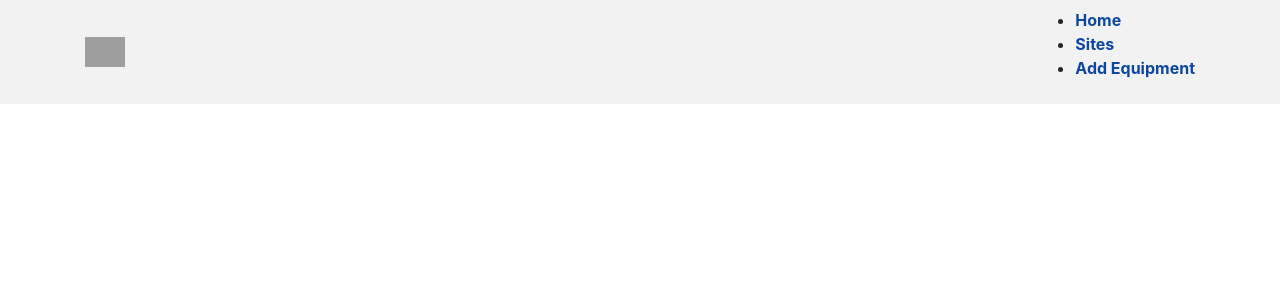
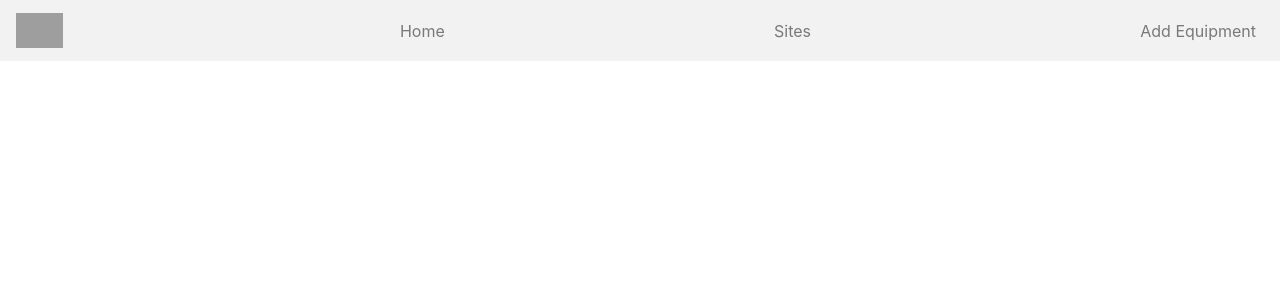
Before and after one commit to kodyimmink/asset-management-system, a React (Create React App) app in the folder client/: page / in a window 1280 px wide. Shown: the top 300 px of the page. Built offline with nearby package versions, Linux system fonts and the light colour scheme; grey boxes are pictures that could not be loaded; what google-maps-react would draw is missing.

Commit message:
modified navbar to work with react router

```diff
--- a/client/src/App.js
+++ b/client/src/App.js
@@ -2,7 +2,7 @@ import React from 'react';
 import { BrowserRouter, Route } from 'react-router-dom';
 
 import Home from './components/Home';
-import Navbar from './components/Navbar';
+import Navigation from './components/Navigation';
 import AddEquipment from "./components/AddEquipment";
 import EditEquipment from "./components/EditEquipment";
 import EquipmentNotes from "./components/EquipmentNotes";
@@ -14,7 +14,7 @@ function App() {
   return (
     <BrowserRouter>
       <div className="App">
-        <Navbar/>
+        <Navigation/>
         <Route path="/home" component={Home} />
         <Route path="/addEquipment" component={AddEquipment} />
         <Route path="/editEquipment/:id" component={EditEquipment} />
--- a/client/src/components/Navbar.js
+++ /dev/null
@@ -1,19 +0,0 @@
-import React from 'react';
-import { Link, NavLink, withRouter } from 'react-router-dom';
-
-const Navbar = () => {
-    return(
-        <nav className="nav-wrapper navbar">
-            <div className='container'>
-                <Link to="/home" className="left brand-logo"> <img className='logoImage' src='https://static1.squarespace.com/static/5b9a8f85cef3721a831f6917/t/5c1a4d08b8a045eac311c4eb/1559658308940/?format=1500w' alt="K&S Ventures"/></Link>
-                <ul className="right">
-                    <li><NavLink to="/home">Home</NavLink></li>
-                    <li><NavLink to="/sites">Sites</NavLink></li>
-                    <li><NavLink to="/addEquipment">Add Equipment</NavLink></li>
-                </ul>
-            </div>
-        </nav>
-    )
-}
-
-export default withRouter(Navbar);
--- /dev/null
+++ b/client/src/components/Navigation.js
@@ -0,0 +1,71 @@
+// import React from 'react';
+// import { Link, NavLink, withRouter } from 'react-router-dom';
+// import { Navbar } from 'react-bootstrap';
+
+// const Navigation = () => {
+//     return(
+//         <nav className="nav-wrapper navbar">
+//             <div className='container'>
+//                 <div>
+//                             <Link to="/home" className="left brand-logo"> <img className='logoImage' src='https://static1.squarespace.com/static/5b9a8f85cef3721a831f6917/t/5c1a4d08b8a045eac311c4eb/1559658308940/?format=1500w' alt="K&S Ventures"/></Link>
+//                             <b>Asset Manager</b>
+
+//                 </div>
+
+//                 <ul className="right">
+//                     <li><NavLink to="/home">Home</NavLink></li>
+//                     <li><NavLink to="/sites">Sites</NavLink></li>
+//                     <li><NavLink to="/addEquipment">Add Equipment</NavLink></li>
+//                 </ul>
+//             </div>
+//         </nav>
+//     )
+// }
+
+// export default withRouter(Navigation);
+
+import React, { Component } from 'react';
+import { Link, withRouter } from 'react-router-dom';
+import { Navbar, Nav, NavItem } from 'react-bootstrap';
+
+class Navigation extends Component {
+  render() {
+    return (
+      <div>
+        <div>
+          <Navbar expand='sm'>
+            <Navbar.Brand as={Link} to="/home" >
+            <img
+                src="https://static1.squarespace.com/static/5b9a8f85cef3721a831f6917/t/5c1a4d08b8a045eac311c4eb/1559658308940/?format=1500w"
+                width="auto"
+                height="35"
+                className="d-inline-block align-top"
+                alt="K&S Ventures logo"
+                />
+            </Navbar.Brand>
+            <Navbar.Toggle aria-controls="basic-navbar-nav" />
+                <Navbar.Collapse>
+                    <Nav className="ml-auto">
+                        <NavItem eventkey={1} href="/">
+                        <Nav.Link as={Link} to="/home" >Home</Nav.Link>
+                        </NavItem>
+                    </Nav>
+                    <Nav className="ml-auto">
+                        <NavItem eventkey={1} href="/">
+                        <Nav.Link as={Link} to="/sites" >Sites</Nav.Link>
+                        </NavItem>
+                    </Nav>
+                    <Nav className="ml-auto">
+                        <NavItem eventkey={1} href="/">
+                        <Nav.Link as={Link} to="/addEquipment" >Add Equipment</Nav.Link>
+                        </NavItem>
+                    </Nav>
+                </Navbar.Collapse>
+          </Navbar>
+        </div>
+      </div>
+    );
+  }
+}
+
+export default withRouter(Navigation);
--- a/client/src/index.css
+++ b/client/src/index.css
@@ -22,11 +22,6 @@ code {
   background-color: #f2f2f2;
 }
 
-.navbar li a{
-  font-weight: bold;
-  color: #0d47a1;
-}
-
 .parent {
   white-space: nowrap;
   overflow-x: auto;
@@ -45,3 +40,7 @@ h2{
   height: 300px;
   width: 300px;
 }
+
+.navLinks{
+  float: right;
+}
```
